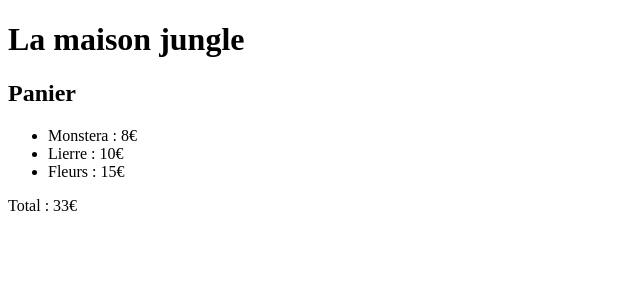
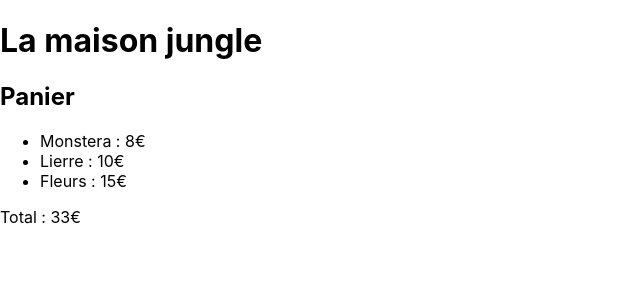
Before and after one commit to Daniele410/ReactTuto, a React (Create React App) app: page / in a window 1280 px wide. Shown: the top 300 px of the page, without its empty margins (0-640 px from the left). Built offline with nearby package versions, Linux system fonts and the light colour scheme.

Commit message:
first commit develop

```diff
--- /dev/null
+++ b/src/index.css
@@ -0,0 +1,13 @@
+body {
+	margin: 0;
+	font-family: -apple-system, BlinkMacSystemFont, 'Segoe UI', 'Roboto', 'Oxygen',
+		'Ubuntu', 'Cantarell', 'Fira Sans', 'Droid Sans', 'Helvetica Neue',
+		sans-serif;
+	-webkit-font-smoothing: antialiased;
+	-moz-osx-font-smoothing: grayscale;
+}
+
+code {
+	font-family: source-code-pro, Menlo, Monaco, Consolas, 'Courier New',
+		monospace;
+}
--- a/src/index.js
+++ b/src/index.js
@@ -1,5 +1,6 @@
 import React from 'react';
 import ReactDOM from 'react-dom/client';
+import './index.css'
 import App from './components/App';
 
 
```
